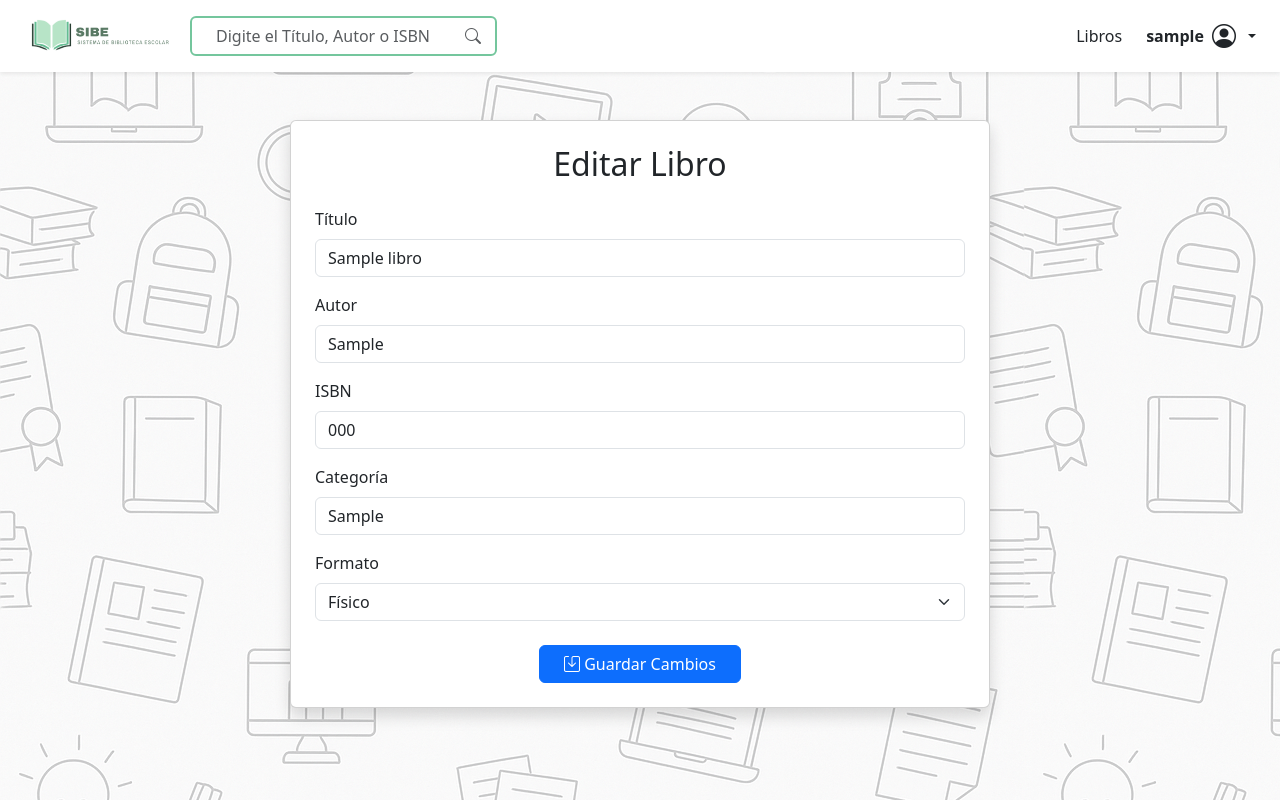
After one commit to FrancoCoward99/biblioteca-Grupo3, a PHP site: page /editarLibro.php?id=1 in a window 1280 px wide. The commit adds this page. Run offline with PHP 8.4, Linux system fonts and the light colour scheme; the visitor is signed in with stand-in values (Sample User, id 1); tables that the repository leaves empty or names only in its code hold one stand-in row (values such as "Sample post").

Commit message:
Editar libro

```diff
--- a/accesoDatos/conexion.php
+++ b/accesoDatos/conexion.php
@@ -1,16 +1,11 @@
 <?php
-/*function abrirConexion(){
+function abrirConexion(){
 
 try{
 
     $host = "localhost";
     $user = "root";
-<<<<<<< HEAD
     $password = "root";
-=======
-    $password = "";
-
->>>>>>> origin/Daniela
     $db = "biblioteca_web";
     $port = 3306;
 
@@ -38,7 +33,7 @@ function cerrarConexion($mysqli){
     }
 
 }
-*/
+/*
 function abrirConexion(){
 
 try{
@@ -72,5 +67,5 @@ function cerrarConexion($mysqli){
         $mysqli->close();
     }
 
-}
+}*/
 ?>
--- /dev/null
+++ b/view/editarLibro.php
@@ -0,0 +1,119 @@
+<?php
+session_start();
+include "../accesoDatos/conexion.php";
+$conn = abrirConexion();
+
+if (!isset($_SESSION['nombre_usuario']) || $_SESSION['rol'] !== 'estudiante') {
+    header("Location: login.php");
+    exit;
+}
+
+$nombre = $_SESSION['nombre_usuario'];
+
+$id = intval($_GET["id"]);
+$result = $conn->query("SELECT * FROM libros WHERE id = $id");
+
+if ($result->num_rows === 0) {
+    echo "Libro no encontrado.";
+    exit;
+}
+
+$libro = $result->fetch_assoc();
+
+if ($_SERVER["REQUEST_METHOD"] === "POST") {
+    $titulo = $_POST["titulo"];
+    $autor = $_POST["autor"];
+    $isbn = $_POST["isbn"];
+    $categoria = $_POST["categoria"];
+    $formato = $_POST["formato"];
+
+    $sql = "UPDATE libros SET titulo=?, autores=?, isbn=?, categoria=?, formato=? WHERE id=?";
+    $stmt = $conn->prepare($sql);
+    $stmt->bind_param("sssssi", $titulo, $autor, $isbn, $categoria, $formato, $id);
+    $stmt->execute();
+
+    header("Location: agregarLibro.php");
+    exit;
+}
+?>
+
+<!DOCTYPE html>
+<html lang="es">
+<head>
+    <meta charset="UTF-8" />
+    <title>Edición de libros</title>
+    <link href="https://cdn.jsdelivr.net/npm/bootstrap@5.3.6/dist/css/bootstrap.min.css" rel="stylesheet" />
+    <link href="https://cdn.jsdelivr.net/npm/bootstrap-icons@1.10.5/font/bootstrap-icons.css" rel="stylesheet" />
+    <link rel="stylesheet" href="../styles/estilos.css" />
+</head>
+<body class="body-inicio">
+
+<header class="bg-white shadow-sm px-4 py-3 d-flex align-items-center justify-content-between">
+    <div class="d-flex align-items-center gap-3">
+        <img src="Imagenes/logo.png" alt="Logo SIBE" style="height: 40px;" />
+        <div class="position-relative w-100" style="max-width: 400px;">
+            <input type="text" class="form-control ps-4 pe-5 borde-buscador"
+                placeholder="Digite el Título, Autor o ISBN" />
+            <i class="bi bi-search position-absolute top-50 end-0 translate-middle-y me-3 text-muted"></i>
+        </div>
+    </div>
+                <nav class="d-flex align-items-center gap-4">
+            <a href="#" class="text-dark text-decoration-none">Libros</a>
+            <div class="dropdown">
+                <a href="#" class="d-flex align-items-center gap-2 text-dark text-decoration-none dropdown-toggle"
+                    data-bs-toggle="dropdown">
+                    <span class="fw-semibold">
+                        <?php echo htmlspecialchars($nombre); ?>
+                    </span>
+                    <i class="bi bi-person-circle fs-4"></i>
+
+
+                <ul class="dropdown-menu dropdown-menu-end">
+                    <li><a class="dropdown-item" href="logout.php">Cerrar sesión</a></li>
+                </ul>
+            </div>
+        </nav>
+</header>
+
+<main class="container mt-5 d-flex justify-content-center">
+    <div class="card shadow p-4" style="max-width: 700px; width: 100%;">
+        <h2 class="mb-4 text-center">Editar Libro</h2>
+        <form method="POST" class="needs-validation" novalidate>
+            <div class="mb-3">
+                <label for="titulo" class="form-label">Título</label>
+                <input id="titulo" type="text" class="form-control" name="titulo" value="<?= htmlspecialchars($libro['titulo']) ?>" required />
+            </div>
+            <div class="mb-3">
+                <label for="autor" class="form-label">Autor</label>
+                <input id="autor" type="text" class="form-control" name="autor" value="<?= htmlspecialchars($libro['autores']) ?>" required />
+            </div>
+            <div class="mb-3">
+                <label for="isbn" class="form-label">ISBN</label>
+                <input id="isbn" type="text" class="form-control" name="isbn" value="<?= htmlspecialchars($libro['isbn']) ?>" />
+            </div>
+            <div class="mb-3">
+                <label for="categoria" class="form-label">Categoría</label>
+                <input id="categoria" type="text" class="form-control" name="categoria" value="<?= htmlspecialchars($libro['categoria']) ?>" />
+            </div>
+            <div class="mb-4">
+                <label for="formato" class="form-label">Formato</label>
+                <select id="formato" name="formato" class="form-select" required>
+                    <option value="Fisico" <?= $libro['formato'] === 'Fisico' ? 'selected' : '' ?>>Físico</option>
+                    <option value="Digital" <?= $libro['formato'] === 'Digital' ? 'selected' : '' ?>>Digital</option>
+                </select>
+            </div>
+            <div class="d-flex justify-content-center">
+                <button type="submit" class="btn btn-primary px-4">
+                    <i class="bi bi-save"></i> Guardar Cambios
+                </button>
+            </div>
+        </form>
+    </div>
+</main>
+
+
+<script src="https://cdn.jsdelivr.net/npm/bootstrap@5.3.6/dist/js/bootstrap.bundle.min.js"></script>
+</body>
+</html>
+
+<?php cerrarConexion($conn); ?>
```
Also changed, not shown: view/agregarLibro.php (+17 -3 lines).
